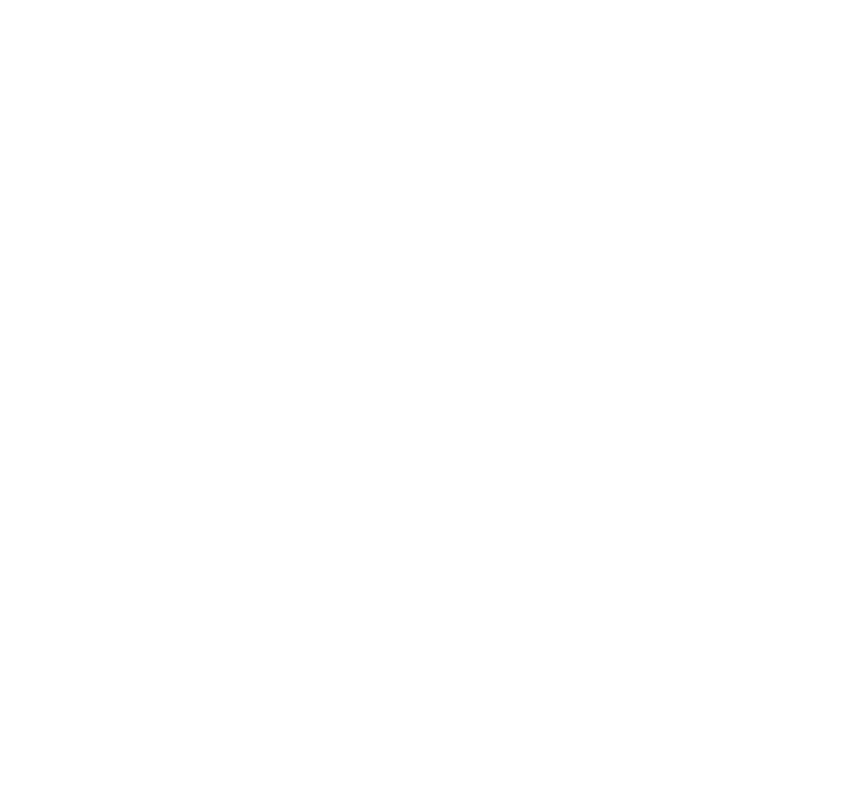
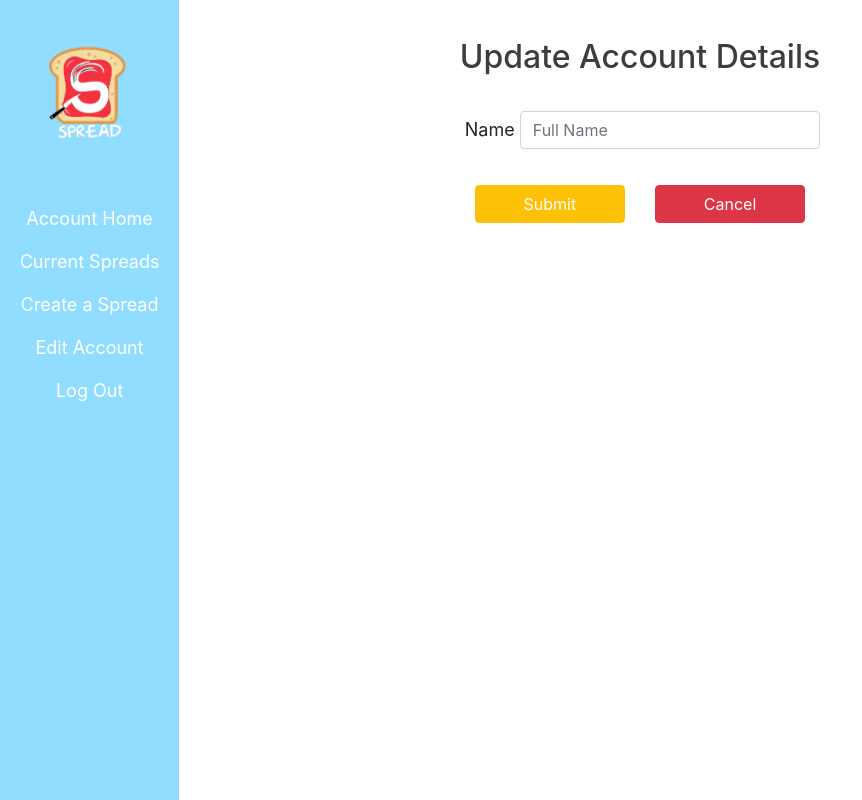
Before and after one commit to Spread-Potluck-Planner/FrontEnd, a React (Create React App) app: page /user/1/edit in a window 1280 px wide. Shown: the whole page, without its empty margins (0-862 px from the left). Built offline with nearby package versions, Linux system fonts and the light colour scheme; sample sign-in values are in the browser's storage.

Commit message:
Can edit user

```diff
--- a/src/App.css
+++ b/src/App.css
@@ -15,7 +15,7 @@
   width: 90%;
   margin-left: 10%;
   margin-bottom: 50px;
-  align-content:center;
+  align-content: center;
 }
 #sidebar {
   width: 14%;
@@ -93,3 +93,28 @@
   margin-top: 5px;
   height: 150px;
 }
+
+.update-account {
+  padding: 1%;
+  width: 50%;
+  margin: 0 auto;
+}
+
+#btn-group {
+  display: flex;
+  justify-content: space-around;
+  width: 100%;
+}
+
+#edit-form-group {
+  display: flex;
+}
+#edit-form-group label {
+  margin: 5px;
+  font-size: 18px;
+}
+#btn-group Button {
+  width: 150px;
+  margin-top: 20px;
+  color: white;
+}
--- a/src/App.js
+++ b/src/App.js
@@ -10,6 +10,7 @@
 import AddNewEvent from './components/AddNewEvent'
 
 import EmailModal from './components/EmailModal'
+import EditUserForm from './components/EditUserForm'
 
 function App() {
   return (
@@ -22,6 +23,7 @@
       <Route exact path='/' component={Login} />
       <Route path='/register' component={Register} />
       <PrivateRoute exact path='/user/:id' component={Dashboard} />
+      <PrivateRoute exact path='/user/:id/edit' component={EditUserForm} />
 
       <PrivateRoute exact path='/events/:id' component={SinglePotluck} />
       <PrivateRoute exact path='/events/edit/:id' component={EditPotluck} />
--- /dev/null
+++ b/src/components/EditUserForm.js
@@ -0,0 +1,61 @@
+import React from 'react';
+import { useForm } from 'react-hook-form';
+import {useHistory, useParams} from 'react-router-dom';
+import { ErrorMessage } from '@hookform/error-message';
+import {Form, Button, Label, Input, FormGroup} from 'reactstrap';
+import {axiosWithAuth} from '../utils/axiosWithAuth'
+
+import Navigation from './Navigation'
+
+const EditUserForm = () => {
+      const {push} = useHistory();
+      const {id} = useParams()
+      const { register, handleSubmit, errors, reset } = useForm({
+        mode: "onBlur",
+
+      });
+
+      const onSubmit = (data) => {
+        updateUser(data)
+      }
+
+      const updateUser= (user) => {
+          axiosWithAuth()
+              .put(`https://potluck-planner-bw.herokuapp.com/users/${id}`, user)
+              .then(res => {
+                  alert("Your name has been updated.")
+                  push('/')
+              })
+              .catch(err => {
+                  console.log(err)
+              })
+      }
+
+      return (
+
+        <div className='dashboard'>
+            <Navigation />
+            <div className='dashboard-cards'>
+                <h2>Update Account Details</h2>
+                <Form onSubmit={handleSubmit(onSubmit)}>
+                <FormGroup id='edit-form-group'>
+                    <Label for='full_name'>Name</Label>
+                    <Input type="text"
+                    placeholder="Full Name"
+                    name="full_name"
+                    invalid={errors.full_name ? true : false}
+                    innerRef={register({required: "You must make a change to update your account.", maxLength: 80})    }
+                />
+                  </FormGroup>
+                  <ErrorMessage errors={errors} name='full_name' />
+                  <div id='btn-group'>
+                    <Button type='submit' color='warning'>Submit</Button>
+                    <Button type='button' color='danger' onClick={() => push('/')}>Cancel</Button>
+                  </div>
+              </Form>
+            </div>
+        </div>
+      )
+}
+
+export default EditUserForm;
```
